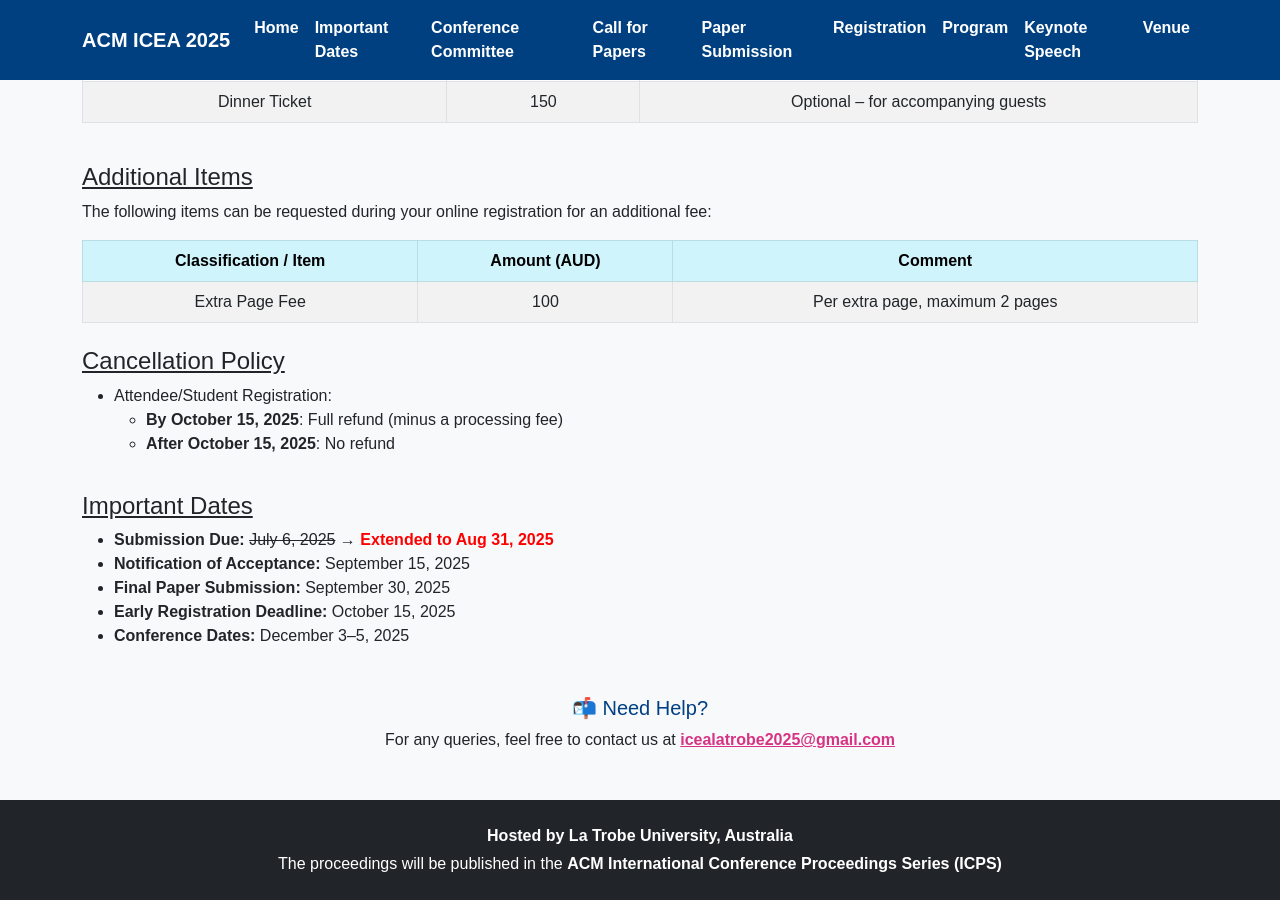
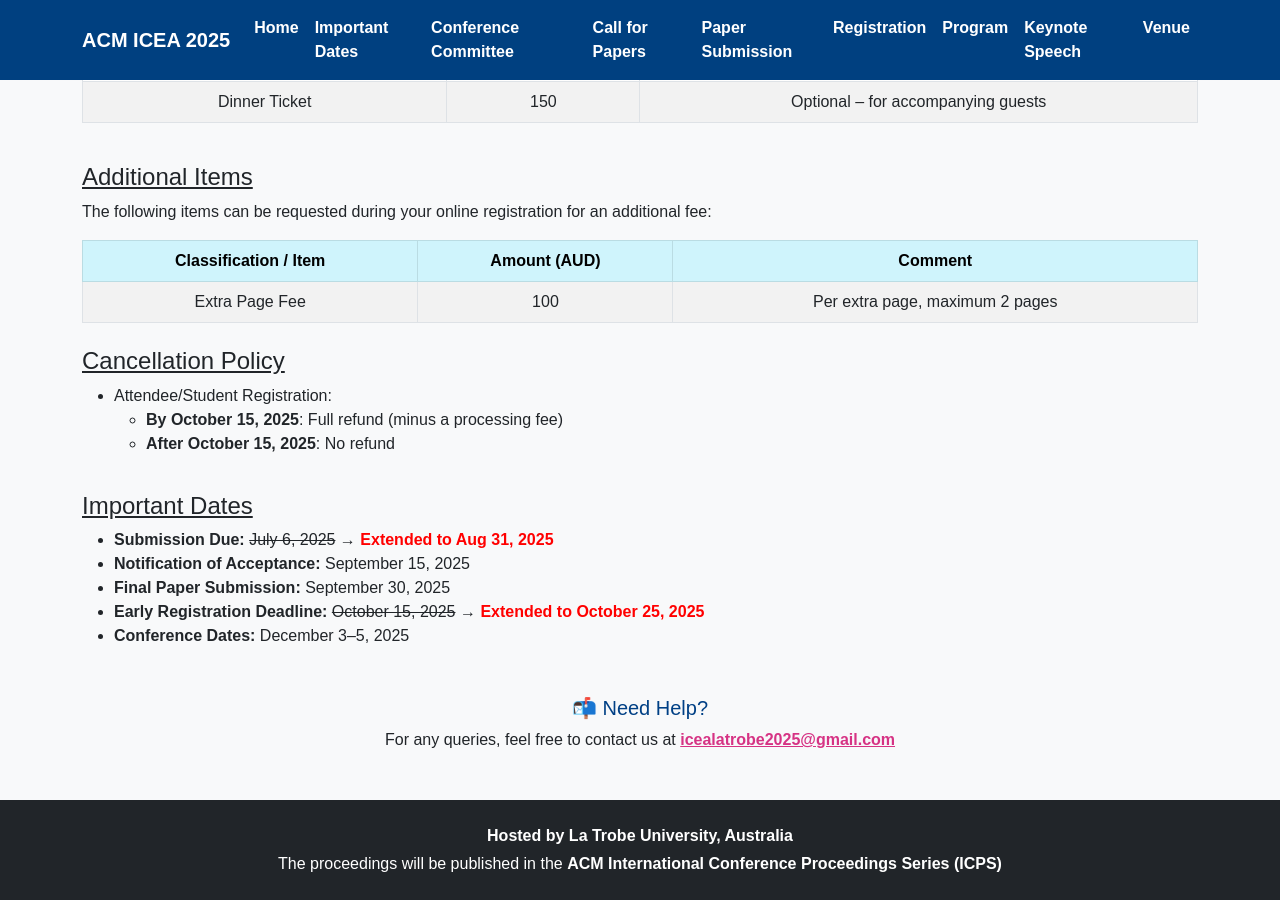
Before and after one commit to icea2025/latrobe, a Jekyll site: the page registration/index.html, which Jekyll copies as it is, in a window 1280 px wide and 900 px high, scrolled down 718 px. Built offline with Jekyll 4.4.1, drawn with Linux system fonts in a browser that asks for light colours.

Commit message:
Update index.html

```diff
--- a/registration/index.html
+++ b/registration/index.html
@@ -169,7 +169,7 @@
         <li><strong>Submission Due:</strong> <del>July 6, 2025</del> → <span style="color:red; font-weight:bold;">Extended to Aug 31, 2025</span></li>
         <li><strong>Notification of Acceptance:</strong> September 15, 2025</li>
         <li><strong>Final Paper Submission:</strong> September 30, 2025</li>
-        <li><strong>Early Registration Deadline:</strong> October 15, 2025</li>
+       <li><b>Early Registration Deadline:</b> <del>October 15, 2025</del> → <span style="color:red; font-weight:bold;">Extended to October 25, 2025</span></li>
         <li><strong>Conference Dates:</strong> December 3–5, 2025</li>
       </ul>
     </div>
```
